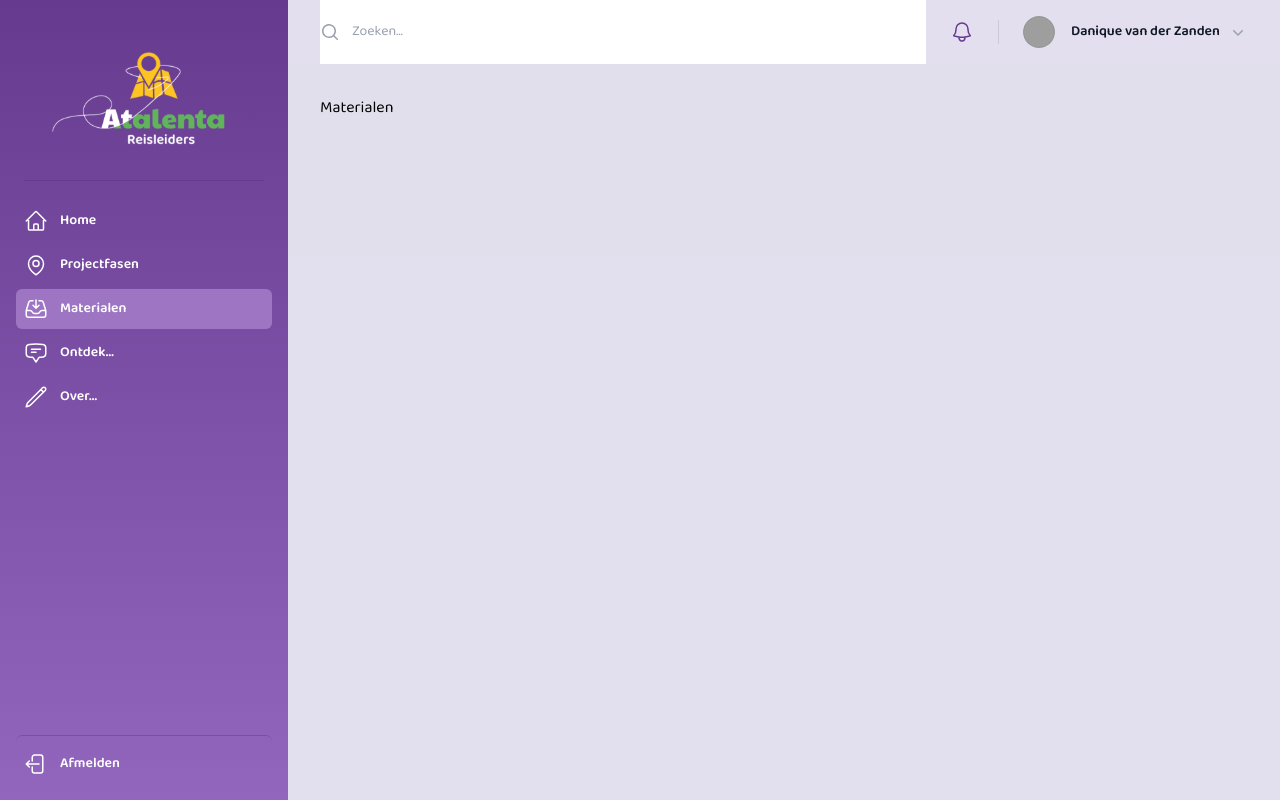
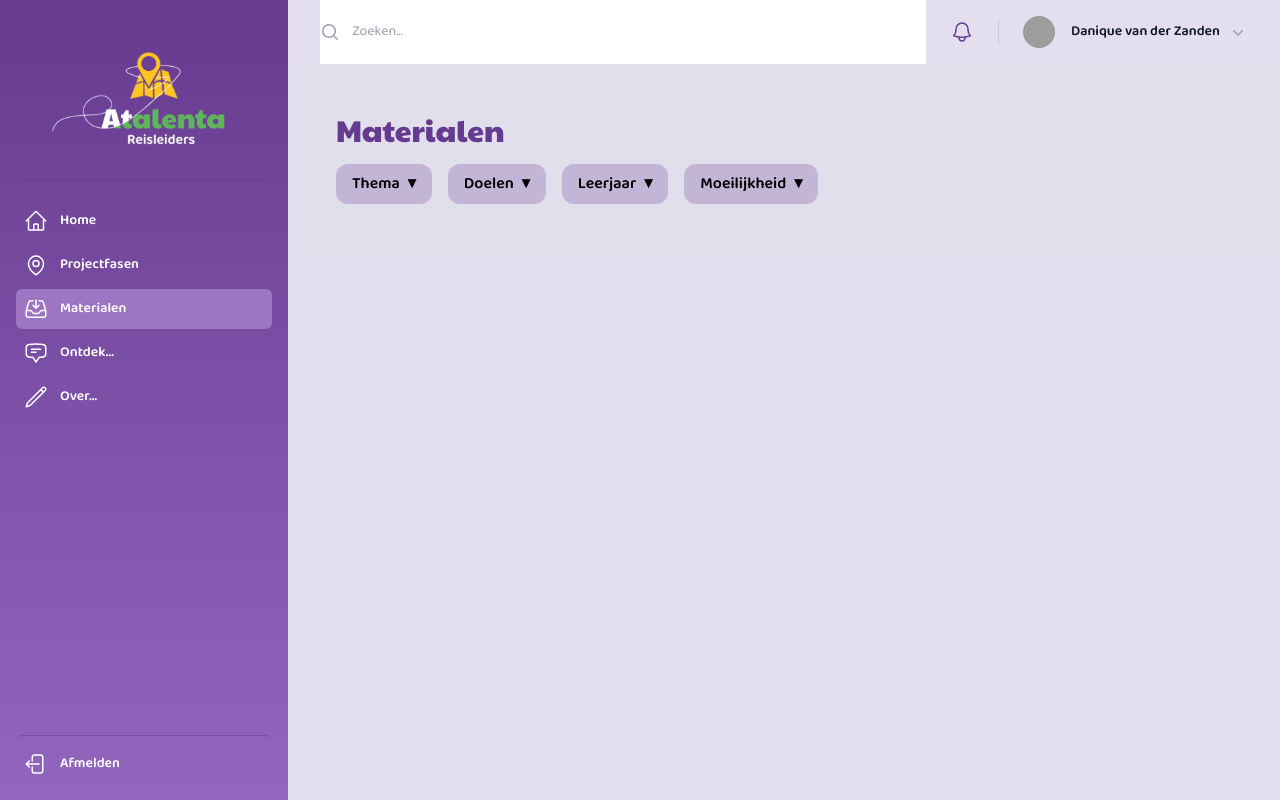
Before and after one commit to Daniquevdzanden/reisleiders, a Next.js app: page /materialen in a window 1280 px wide. Built offline with nearby package versions, Linux system fonts and the light colour scheme; grey boxes are pictures that could not be loaded.

Commit message:
Ontdek... + materialen pagina start

```diff
--- a/app/(main)/materialen/page.js
+++ b/app/(main)/materialen/page.js
@@ -1,3 +1,105 @@
-export default function Materialen() {
-  return <>Materialen</>;
+"use client";
+
+import { useState } from "react";
+
+export default function Ontdekken() {
+  const filters = [
+    { id: "thema", label: "Thema", options: ["Optie 1", "Optie 2", "Optie 3"] },
+    { id: "doelen", label: "Doelen", options: ["Nieuw 1", "Nieuw 2"] },
+    {
+      id: "leerjaar",
+      label: "Leerjaar",
+      options: ["Optie 1", "Optie 2", "Optie 3"],
+    },
+    {
+      id: "moeilijkheid",
+      label: "Moeilijkheid",
+      options: ["Optie 1", "Optie 2", "Optie 3"],
+    },
+  ];
+
+  const [selected, setSelected] = useState(
+    filters.reduce((acc, f) => ({ ...acc, [f.id]: [] }), {})
+  );
+  const [openDropdown, setOpenDropdown] = useState(null);
+
+  const toggleOption = (filterId, option) => {
+    setSelected((prev) => {
+      const current = prev[filterId];
+      if (current.includes(option)) {
+        return { ...prev, [filterId]: current.filter((o) => o !== option) };
+      } else {
+        return { ...prev, [filterId]: [...current, option] };
+      }
+    });
+  };
+
+  const clearFilter = (filterId) =>
+    setSelected((prev) => ({ ...prev, [filterId]: [] }));
+  const saveFilter = (filterId) =>
+    alert(
+      `Geselecteerde opties voor ${filterId}: ${selected[filterId].join(", ")}`
+    );
+
+  return (
+    <div className="flex flex-col min-h-screen p-4">
+      <h1 className="text-3xl font-paytone text-atalenta-paars mb-4">
+        Materialen
+      </h1>
+
+      <div className="flex gap-4 flex-wrap">
+        {filters.map((filter) => (
+          <div key={filter.id} className="relative">
+            {/* Filter knop */}
+            <button
+              onClick={() =>
+                setOpenDropdown(openDropdown === filter.id ? null : filter.id)
+              }
+              className="flex items-center px-4 py-2 rounded-xl bg-atalenta-paars/25 text-black font-semibold hover:bg-atalenta-paars/50 transition-colors"
+            >
+              {filter.label}
+              <span className="ml-2 inline-block transition-transform duration-200 group-hover:rotate-180">
+                &#9662;
+              </span>
+            </button>
+
+            {/* Dropdown content */}
+            {openDropdown === filter.id && (
+              <div className="absolute left-0 mt-1 w-40 bg-white rounded-xl shadow-lg z-10 flex flex-col">
+                {filter.options.map((option) => (
+                  <label
+                    key={option}
+                    className="flex items-center px-4 py-2 hover:bg-gray-100 cursor-pointer rounded-lg"
+                  >
+                    <input
+                      type="checkbox"
+                      className="mr-2"
+                      checked={selected[filter.id].includes(option)}
+                      onChange={() => toggleOption(filter.id, option)}
+                    />
+                    {option}
+                  </label>
+                ))}
+
+                <div className="flex justify-between px-4 py-2 mt-2 border-t border-gray-200">
+                  <button
+                    onClick={() => clearFilter(filter.id)}
+                    className="text-sm text-gray-700 hover:underline"
+                  >
+                    Wissen
+                  </button>
+                  <button
+                    onClick={() => saveFilter(filter.id)}
+                    className="text-sm text-atalenta-paars font-semibold hover:underline"
+                  >
+                    Opslaan
+                  </button>
+                </div>
+              </div>
+            )}
+          </div>
+        ))}
+      </div>
+    </div>
+  );
 }
--- a/app/(main)/ontdek/page.js
+++ b/app/(main)/ontdek/page.js
@@ -1,3 +1,36 @@
+import Tijdlijn from "@/components/Tijdlijn";
+
 export default function Ontdekken() {
-  return <>Ontdekken</>;
+  return (
+    <div className="flex flex-col min-h-screen">
+      {/* Pagina titel */}
+      <div className="mx-4 mt-4 mb-4">
+        <h1 className="text-3xl font-paytone text-atalenta-paars">Ontdek…</h1>
+      </div>
+
+      {/* Paarse mini header-balk met zwarte tekst */}
+      <div className="bg-atalenta-paars/25 rounded-xl mx-4 mt-2 p-2 flex justify-start gap-4">
+        <button className="px-4 py-2 text-black font-semibold rounded-lg hover:bg-white/20">
+          Tijdlijn
+        </button>
+        <button className="px-4 py-2 text-black font-semibold rounded-lg hover:bg-white/20">
+          Wat is er nieuw?
+        </button>
+      </div>
+
+      {/* Hoofdcontent met flex voor links/rechts */}
+      <div className="flex flex-1 flex-col lg:flex-row mt-4">
+        {/* Linkerkant: inhoud */}
+        <div className="flex-1 p-4">
+          <h2 className="text-2xl font-bold mb-4"></h2>
+          <p></p>
+        </div>
+
+        {/* Rechterkant: Tijdlijn */}
+        <div className="w-full lg:w-1/2 p-4">
+          <Tijdlijn />
+        </div>
+      </div>
+    </div>
+  );
 }
--- a/components/Button.js
+++ b/components/Button.js
@@ -3,7 +3,7 @@ export default function Button({ type, text, disabled }) {
     <button
       type={type}
       disabled={disabled}
-      className="flex gap-2 cursor-pointer items-center rounded-tl-2xl rounded-tr-xl rounded-br-lg rounded-bl-md bg-[#61B55B] px-5 py-1.5 text-base font-semibold text-white shadow-md border-b-3 border-[#488843] hover:bg-[#489B42] active:bg-[#368B30] disabled:bg-[#C5C4C4] disabled:cursor-default disabled:shadow-none"
+      className="flex gap-2 cursor-pointer items-center rounded-tl-2xl rounded-tr-xl rounded-br-lg rounded-bl-md bg-[#61B55B] px-5 py-1.5 text-base font-semibold text-white shadow-md shadow-[#488843] hover:bg-[#489B42] active:bg-[#368B30] disabled:bg-[#C5C4C4] disabled:cursor-default disabled:shadow-none disabled:border-none"
     >
       <div>{text}</div>
       <svg
```
